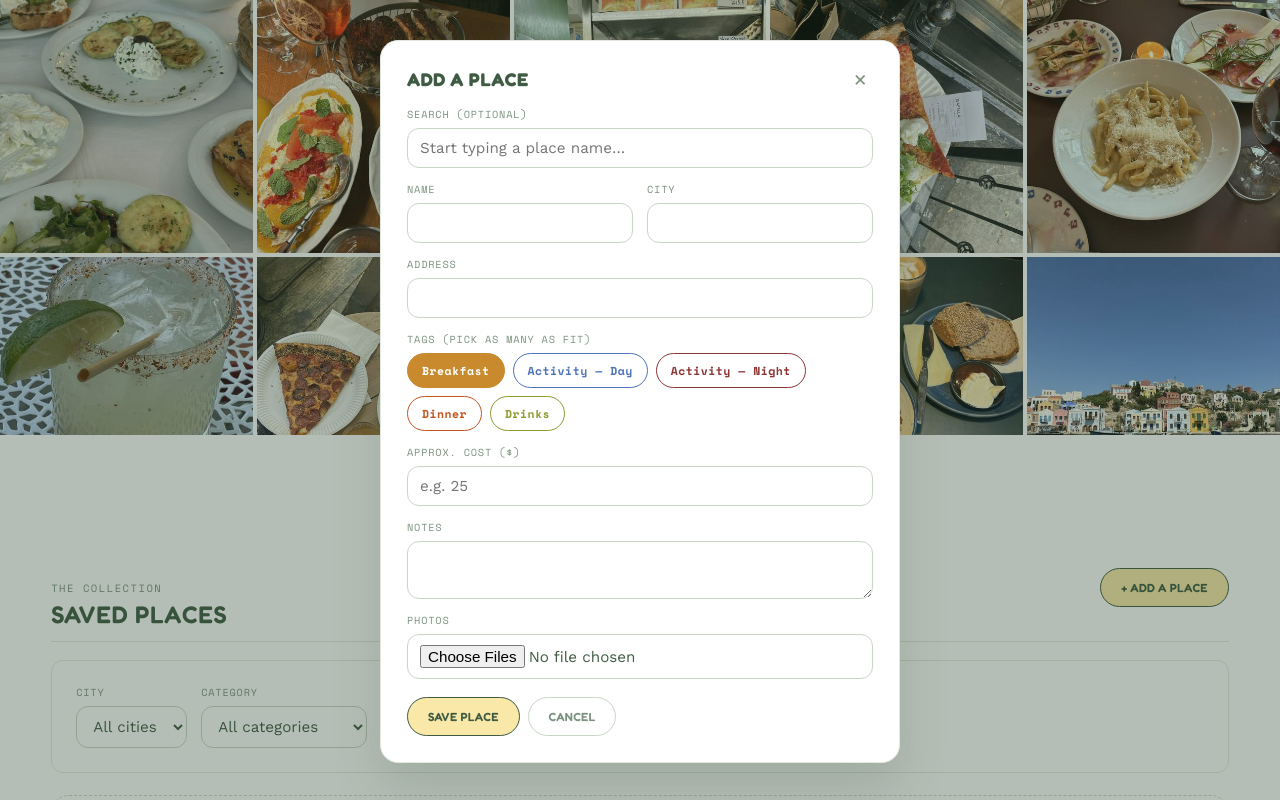
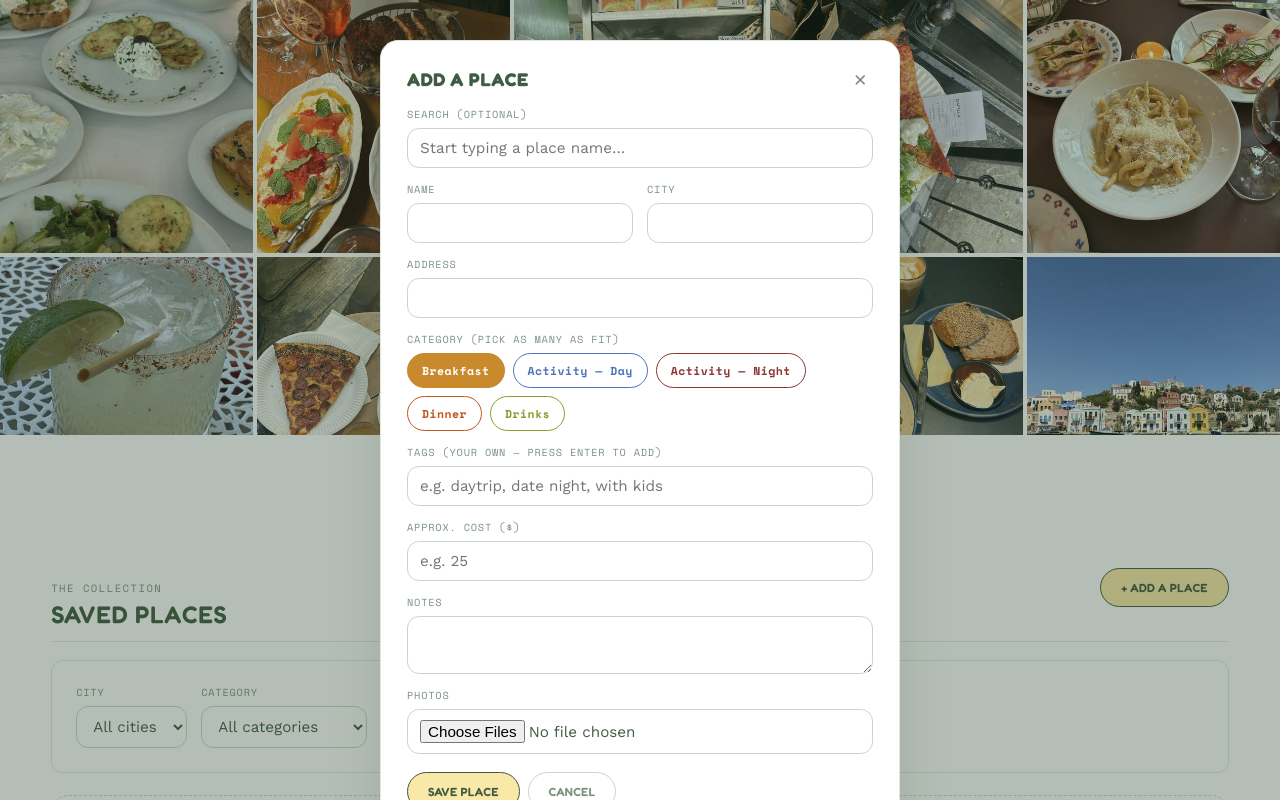
Before and after one commit to isabellaronnanderson-png/date-planner, a React (Vite) app: page / in a window 1280 px wide. Both pictures are taken after a click on the button "+ ADD A PLACE". Shown: the top 800 px of the page. Built offline with nearby package versions, Linux system fonts and the light colour scheme.

Commit message:
Add files via upload

```diff
--- a/src/components/PlaceCard.jsx
+++ b/src/components/PlaceCard.jsx
@@ -5,10 +5,11 @@ import { categoryMeta } from '../lib/categories';
 import { currencyForCity } from '../lib/currency';
 import { isOpenNow, hasHoursData } from '../lib/hours';
 
-export default function PlaceCard({ place, onToggleFavorite, onToggleVisited, onDelete, onEdit }) {
+export default function PlaceCard({ place, onToggleFavorite, onToggleVisited, onDelete, onEdit, onTagClick }) {
   const closing = isClosingSoon(place);
   const daysLeft = daysUntil(place.exhibitionEndDate);
   const categories = place.categories || [];
+  const tags = place.tags || [];
   const primaryMeta = categoryMeta(categories[0]);
   const currency = currencyForCity(place.city);
   const openNow = hasHoursData(place) ? isOpenNow(place) : null;
@@ -49,6 +50,21 @@ export default function PlaceCard({ place, onToggleFavorite, onToggleVisited, on
 
       {place.notes && <div className="place-notes">{place.notes}</div>}
 
+      {tags.length > 0 && (
+        <div className="tag-chip-row" style={{ marginTop: 10 }}>
+          {tags.map((t) => (
+            <button
+              key={t}
+              type="button"
+              className="tag-chip tag-chip-clickable"
+              onClick={() => onTagClick?.(t)}
+            >
+              #{t}
+            </button>
+          ))}
+        </div>
+      )}
+
       <PhotoGallery placeId={place.id} />
 
       <div className="place-actions">
--- a/src/components/PlaceForm.jsx
+++ b/src/components/PlaceForm.jsx
@@ -3,12 +3,14 @@ import { CATEGORIES } from '../lib/categories';
 import { searchPlaces } from '../lib/placesApi';
 import { currencyForCity } from '../lib/currency';
 import { addPhoto, deletePhoto, getPhotos } from '../lib/photoStore';
+import { getAllTags } from '../lib/storage';
 
 const emptyForm = {
   name: '',
   city: '',
   address: '',
   categories: ['breakfast'],
+  tags: [],
   cost: '',
   notes: '',
   exhibitionEndDate: '',
@@ -28,6 +30,8 @@ export default function PlaceForm({ cities, defaultCity, place, onSave, onClose
   const [searching, setSearching] = useState(false);
   const [searchNote, setSearchNote] = useState('');
   const [saving, setSaving] = useState(false);
+  const [tagInput, setTagInput] = useState('');
+  const allTags = useRef(getAllTags()).current; // snapshot at open time is fine for suggestions
   const debounceRef = useRef(null);
 
   // Photos: existing (already persisted, for edit mode) + pending (picked
@@ -92,6 +96,26 @@ export default function PlaceForm({ cities, defaultCity, place, onSave, onClose
       const categories = has ? f.categories.filter((c) => c !== value) : [...f.categories, value];
       return { ...f, categories };
     });
+  }
+
+  function addTag(raw) {
+    const tag = raw.trim().toLowerCase();
+    if (!tag) return;
+    setForm((f) => (f.tags.includes(tag) ? f : { ...f, tags: [...f.tags, tag] }));
+    setTagInput('');
+  }
+
+  function removeTag(tag) {
+    setForm((f) => ({ ...f, tags: f.tags.filter((t) => t !== tag) }));
+  }
+
+  function handleTagKeyDown(e) {
+    if (e.key === 'Enter' || e.key === ',') {
+      e.preventDefault();
+      addTag(tagInput);
+    } else if (e.key === 'Backspace' && tagInput === '' && form.tags.length > 0) {
+      removeTag(form.tags[form.tags.length - 1]);
+    }
   }
 
   function handleFilesSelected(e) {
@@ -210,7 +234,7 @@ export default function PlaceForm({ cities, defaultCity, place, onSave, onClose
           </div>
 
           <div className="field">
-            <label>Tags (pick as many as fit)</label>
+            <label>Category (pick as many as fit)</label>
             <div className="cat-toggle-row">
               {CATEGORIES.map((c) => (
                 <button
@@ -224,7 +248,35 @@ export default function PlaceForm({ cities, defaultCity, place, onSave, onClose
                 </button>
               ))}
             </div>
-            {form.categories.length === 0 && <div className="hint">Pick at least one tag.</div>}
+            {form.categories.length === 0 && <div className="hint">Pick at least one category.</div>}
+          </div>
+
+          <div className="field">
+            <label htmlFor="tagInput">Tags (your own — press Enter to add)</label>
+            <input
+              id="tagInput"
+              list="tag-suggestions"
+              placeholder="e.g. daytrip, date night, with kids"
+              value={tagInput}
+              onChange={(e) => setTagInput(e.target.value)}
+              onKeyDown={handleTagKeyDown}
+              onBlur={() => addTag(tagInput)}
+            />
+            <datalist id="tag-suggestions">
+              {allTags.map((t) => (
+                <option key={t} value={t} />
+              ))}
+            </datalist>
+            {form.tags.length > 0 && (
+              <div className="tag-chip-row">
+                {form.tags.map((t) => (
+                  <span className="tag-chip" key={t}>
+                    #{t}
+                    <button type="button" onClick={() => removeTag(t)} aria-label={`Remove tag ${t}`}>×</button>
+                  </span>
+                ))}
+              </div>
+            )}
           </div>
 
           <div className="field">
--- a/src/index.css
+++ b/src/index.css
@@ -262,6 +262,49 @@ a { color: var(--sage-deep); }
   flex-wrap: wrap;
   gap: 6px;
   margin-bottom: 8px;
+}
+
+/* ------------------------------------------------------------
+   Custom tags — user-named, muted (distinct from category pills)
+   ------------------------------------------------------------ */
+
+.tag-chip-row {
+  display: flex;
+  flex-wrap: wrap;
+  gap: 6px;
+}
+
+.tag-chip {
+  display: inline-flex;
+  align-items: center;
+  gap: 4px;
+  font-family: var(--font-mono);
+  font-size: 0.7rem;
+  color: var(--ink-soft);
+  background: var(--surface-sunk);
+  border: 1px solid var(--line-strong);
+  border-radius: var(--radius-pill);
+  padding: 4px 10px;
+}
+
+.tag-chip button {
+  background: none;
+  border: none;
+  color: var(--ink-soft);
+  font-size: 0.85rem;
+  line-height: 1;
+  cursor: pointer;
+  padding: 0;
+}
+
+.tag-chip-clickable {
+  cursor: pointer;
+  transition: background 0.15s ease, color 0.15s ease;
+}
+.tag-chip-clickable:hover {
+  background: var(--butter);
+  color: var(--ink);
+  border-color: var(--butter-deep);
 }
 
 .cat-kicker {
--- a/src/lib/storage.js
+++ b/src/lib/storage.js
@@ -14,7 +14,8 @@ function readAll() {
     // so existing saved data keeps working without a manual migration step.
     return parsed.map((p) => ({
       ...p,
-      categories: Array.isArray(p.categories) ? p.categories : p.category ? [p.category] : []
+      categories: Array.isArray(p.categories) ? p.categories : p.category ? [p.category] : [],
+      tags: Array.isArray(p.tags) ? p.tags : []
     }));
   } catch (err) {
     console.error('Dispatch: failed to read saved places', err);
@@ -40,6 +41,7 @@ export function addPlace(place) {
     id: place.id || crypto.randomUUID(),
     name: place.name,
     categories: Array.isArray(place.categories) ? place.categories : place.category ? [place.category] : [],
+    tags: Array.isArray(place.tags) ? place.tags : [],
     city: place.city,
     address: place.address || '',
     lat: place.lat ?? null,
@@ -71,3 +73,9 @@ export function getCities() {
   const cities = new Set(readAll().map((p) => p.city).filter(Boolean));
   return Array.from(cities).sort();
 }
+
+export function getAllTags() {
+  const tags = new Set();
+  readAll().forEach((p) => (p.tags || []).forEach((t) => tags.add(t)));
+  return Array.from(tags).sort((a, b) => a.localeCompare(b));
+}
--- a/src/pages/SavedPlacesTab.jsx
+++ b/src/pages/SavedPlacesTab.jsx
@@ -2,22 +2,27 @@ import { useMemo, useState } from 'react';
 import PlaceCard from '../components/PlaceCard';
 import PlaceForm from '../components/PlaceForm';
 import { CATEGORIES } from '../lib/categories';
+import { getAllTags } from '../lib/storage';
 
 export default function SavedPlacesTab({ places, cities, onAdd, onUpdate, onToggleFavorite, onToggleVisited, onDelete }) {
   const [showForm, setShowForm] = useState(false);
   const [editingPlace, setEditingPlace] = useState(null);
   const [cityFilter, setCityFilter] = useState('all');
   const [categoryFilter, setCategoryFilter] = useState('all');
+  const [tagFilter, setTagFilter] = useState('all');
   const [favoritesOnly, setFavoritesOnly] = useState(false);
+
+  const allTags = useMemo(() => getAllTags(), [places]);
 
   const filtered = useMemo(() => {
     return places.filter((p) => {
       if (cityFilter !== 'all' && p.city !== cityFilter) return false;
       if (categoryFilter !== 'all' && !(p.categories || []).includes(categoryFilter)) return false;
+      if (tagFilter !== 'all' && !(p.tags || []).includes(tagFilter)) return false;
       if (favoritesOnly && !p.favorite) return false;
       return true;
     });
-  }, [places, cityFilter, categoryFilter, favoritesOnly]);
+  }, [places, cityFilter, categoryFilter, tagFilter, favoritesOnly]);
 
   const formOpen = showForm || editingPlace != null;
 
@@ -55,6 +60,15 @@ export default function SavedPlacesTab({ places, cities, onAdd, onUpdate, onTogg
             ))}
           </select>
         </div>
+        <div className="field">
+          <label htmlFor="tagFilter">Tag</label>
+          <select id="tagFilter" value={tagFilter} onChange={(e) => setTagFilter(e.target.value)}>
+            <option value="all">All tags</option>
+            {allTags.map((t) => (
+              <option key={t} value={t}>#{t}</option>
+            ))}
+          </select>
+        </div>
         <button
           className={`btn btn-sm ${favoritesOnly ? '' : 'btn-ghost'}`}
           onClick={() => setFavoritesOnly((v) => !v)}
@@ -78,6 +92,7 @@ export default function SavedPlacesTab({ places, cities, onAdd, onUpdate, onTogg
               onToggleVisited={onToggleVisited}
               onDelete={onDelete}
               onEdit={() => setEditingPlace(p)}
+              onTagClick={(t) => setTagFilter(t)}
             />
           ))}
         </div>
```
